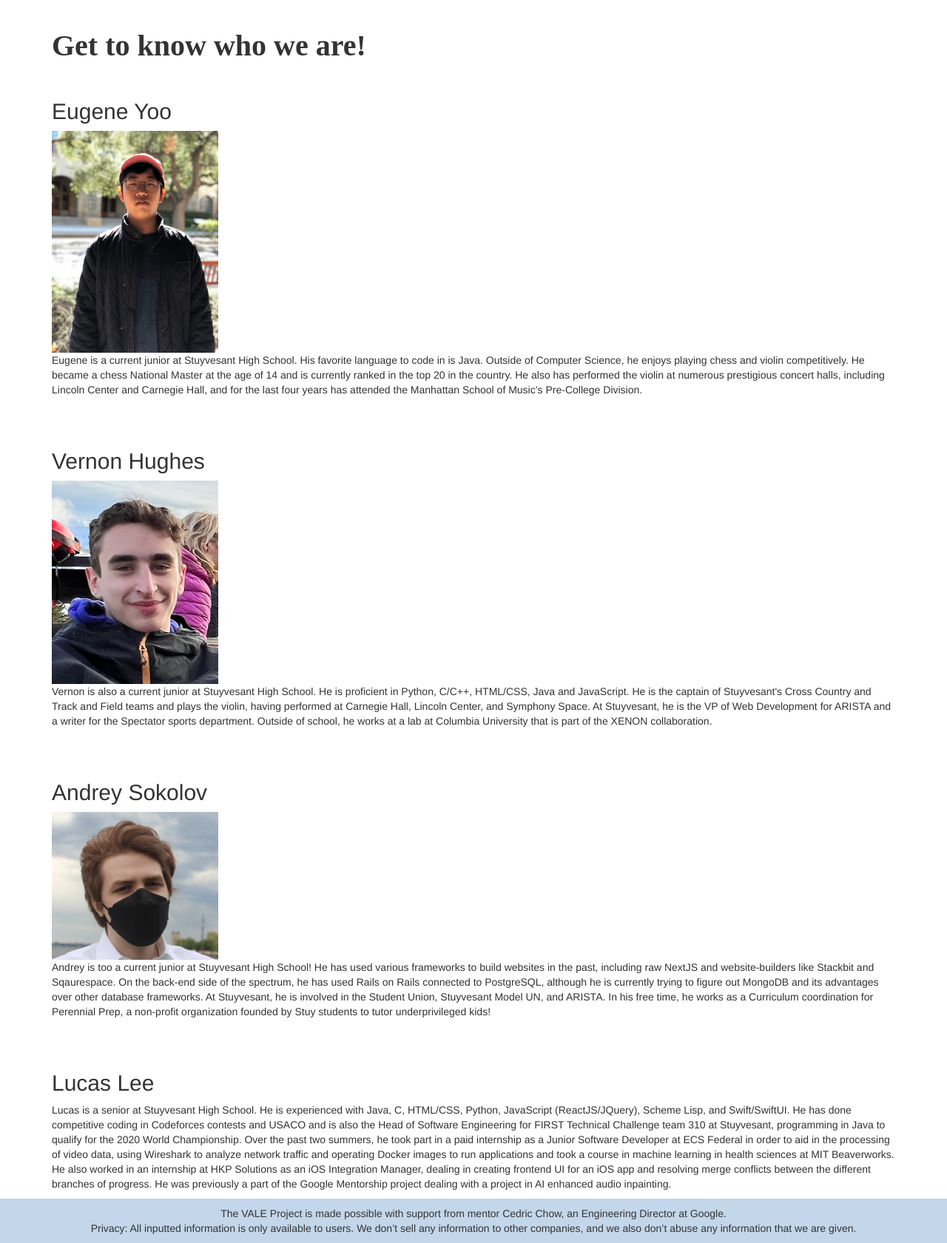
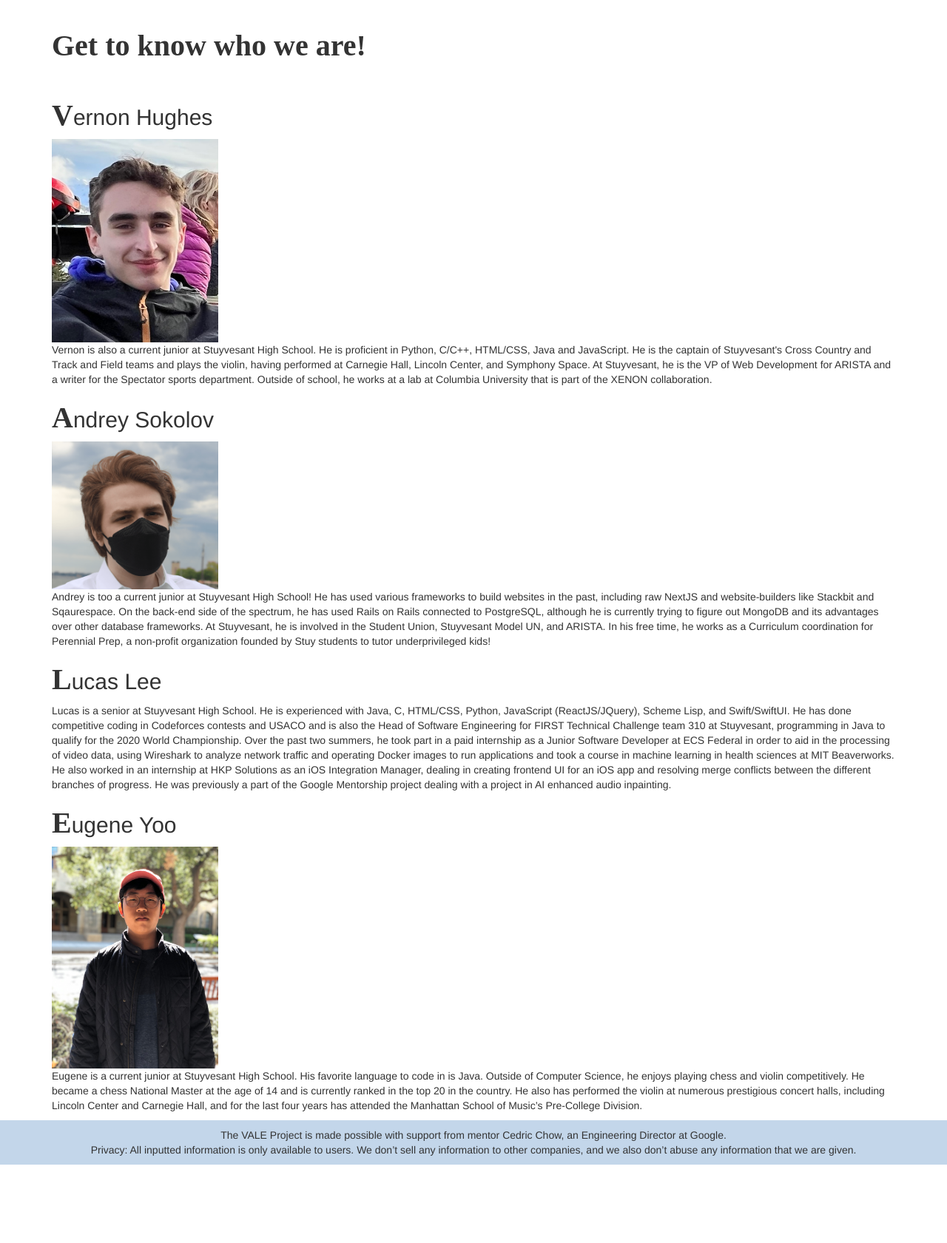
Before and after one commit to AndySok/google-mentorship, a Flask app: page /about_us in a window 1280 px wide. Shown: the part 52-1733 px from the top of the page at 74% size. After the commit the page ends 1627 px from the top, so only its background shows below. Run offline with Flask 2, Linux system fonts and the light colour scheme; some libraries are stand-ins or nearby versions.

Commit message:
style-updates

```diff
--- a/app/models.py
+++ b/app/models.py
@@ -111,7 +111,6 @@ class Medicine(db.Model):
             time_taken = datetime(2022, 1, 1, hour=self.time_taken.hour, minute=self.time_taken.minute, second=self.time_taken.second)
             time_taken = time_taken + timedelta(minutes = 10)
             time = time_taken.time()
-            print(self.cycles)
             for cycle in self.cycles:
                 if datetime.now().time() > cycle.time and cycle.time > (time):
                     self.taken = False
--- a/app/routes.py
+++ b/app/routes.py
@@ -178,8 +178,6 @@ def edit_medication(medication_id):
         form = AddMedicationForm()
         form.cycles.choices = [(cycle.id, cycle.name) for cycle in current_user.cycles]
 
-        print(form.cycles.data)
-
         if form.validate_on_submit():
             medication.name = form.name.data
             medication.dose = form.dose.data
@@ -295,8 +293,6 @@ def cycle(cycle_id):
         form = CycleTimeForm()
         form.medications.choices = [(medication.id, medication.name) for medication in current_user.medicines]
 
-        print(form.medications.choices)
-
         if form.validate_on_submit():
             cycle.time = form.time.data
 
--- a/app/static/styles.css
+++ b/app/static/styles.css
@@ -1,4 +1,4 @@
-.navbar {
+.navbar, footer, tr:nth-child(odd) {
     background-color: #C3D6EA;
 }
 
@@ -9,7 +9,7 @@ table, th, td {
     padding-right: 50px;
 }
 
-h1 {
+h1, .letter {
     font-size: 40px;
     font-family: apple-chancery;
     font-weight: bold;
@@ -28,10 +28,6 @@ th {
     background-color: #004E98;
 }
 
-tr:nth-child(odd){
-  background-color: #C3D6EA;
-}
-
 ul, ol{
     list-style-type: none;
     padding: 0;
@@ -43,7 +39,7 @@ ul, ol{
 }
 
 .take, .print {
-  background-color: #e7e7e7; /* Green */
+    background-color: #e7e7e7;
     border-radius: 12px;
     color: black;
     padding: 10px 50px;
@@ -101,7 +97,6 @@ ul, ol{
 footer {
     text-align: center;
     padding: 10px;
-  background-color: #C3D6EA;
 }
 
 .flex-wrapper {
--- a/app/templates/about_us.html
+++ b/app/templates/about_us.html
@@ -10,29 +10,33 @@
 
     <h1>Get to know who we are!</h1>
     <br>
-  <h2>Eugene Yoo</h2>
+    <div class="vernon-bio">
+        <h2><span class="letter">V</span>ernon Hughes</h2>
+        <img src="{{url_for('static', filename='Vernon.jpg')}}" width="225" height="275">
+        <p>
+          Vernon is also a current junior at Stuyvesant High School. He is proficient in Python, C/C++, HTML/CSS, Java and JavaScript. He is the captain of Stuyvesant's Cross Country and Track and Field teams and plays the violin, having performed at Carnegie Hall, Lincoln Center, and Symphony Space. At Stuyvesant, he is the VP of Web Development for ARISTA and a writer for the Spectator sports department. Outside of school, he works at a lab at Columbia University that is part of the XENON collaboration.
+        </p>
+    </div>
+    <div class="andrey-bio">
+        <h2><span class="letter">A</span>ndrey Sokolov</h2>
+        <img src="{{url_for('static', filename='Andrey.png')}}" width="225" height="200">
+        <p>
+          Andrey is too a current junior at Stuyvesant High School! He has used various frameworks to build websites in the past, including raw NextJS and website-builders like Stackbit and Sqaurespace. On the back-end side of the spectrum, he has used Rails on Rails connected to PostgreSQL, although he is currently trying to figure out MongoDB and its advantages over other database frameworks. At Stuyvesant, he is involved in the Student Union, Stuyvesant Model UN, and ARISTA. In his free time, he works as a Curriculum coordination for Perennial Prep, a non-profit organization founded by Stuy students to tutor underprivileged kids!
+        </p>
+    </div>
+    <div class="lucas-bio">
+        <h2><span class="letter">L</span>ucas Lee</h2>
+        <p>
+          Lucas is a senior at Stuyvesant High School. He is experienced with Java, C, HTML/CSS, Python, JavaScript (ReactJS/JQuery), Scheme Lisp, and Swift/SwiftUI. He has done  competitive coding in Codeforces contests and USACO and is also the Head of Software Engineering for FIRST Technical Challenge team 310 at Stuyvesant, programming in Java to qualify for the 2020 World Championship. Over the past two summers, he took part in a paid internship as a Junior Software Developer at ECS Federal in order to aid in the processing of video data, using Wireshark to analyze network traffic and operating Docker images to run applications and took a course in machine learning in health sciences at MIT Beaverworks. He also worked in an internship at HKP Solutions as an iOS Integration Manager, dealing in creating frontend UI for an iOS app and resolving merge conflicts between the different branches of progress. He was previously a part of the Google Mentorship project dealing with a project in AI enhanced audio inpainting.
+        </p>
+    </div>
+    <div class="eugene-bio">
+        <h2><span class="letter">E</span>ugene Yoo</h2>
         <img src="{{url_for('static', filename='EugeneY1.jpg')}}" width="225" height="300">
         <p>
           Eugene is a current junior at Stuyvesant High School. His favorite language to code in is Java. Outside of Computer Science, he enjoys playing chess and violin competitively. He became a chess National Master at the age of 14 and is currently ranked in the top 20 in the country. He also has performed the violin at numerous prestigious concert halls, including Lincoln Center and Carnegie Hall, and for the last four years has attended the Manhattan School of Music’s Pre-College Division.
         </p>
-<br> <br>
-<h2>Vernon Hughes</h2>
-  <img src="{{url_for('static', filename='Vernon.jpg')}}" width="225" height="275">
-<p>
-Vernon is also a current junior at Stuyvesant High School. He is proficient in Python, C/C++, HTML/CSS, Java and JavaScript. He is the captain of Stuyvesant's Cross Country and Track and Field teams and plays the violin, having performed at Carnegie Hall, Lincoln Center, and Symphony Space. At Stuyvesant, he is the VP of Web Development for ARISTA and a writer for the Spectator sports department. Outside of school, he works at a lab at Columbia University that is part of the XENON collaboration.
-</p>
-<br> <br>
-<h2>Andrey Sokolov</h2>
-<img src="{{url_for('static', filename='Andrey.png')}}" width="225" height="200">
-<p>
-  Andrey is too a current junior at Stuyvesant High School! He has used various frameworks to build websites in the past, including raw NextJS and website-builders like Stackbit and Sqaurespace. On the back-end side of the spectrum, he has used Rails on Rails connected to PostgreSQL, although he is currently trying to figure out MongoDB and its advantages over other database frameworks. At Stuyvesant, he is involved in the Student Union, Stuyvesant Model UN, and ARISTA. In his free time, he works as a Curriculum coordination for Perennial Prep, a non-profit organization founded by Stuy students to tutor underprivileged kids!
-</p>
-  <br> <br>
-  <h2>Lucas Lee</h2>
-<p>
-  Lucas is a senior at Stuyvesant High School. He is experienced with Java, C, HTML/CSS, Python, JavaScript (ReactJS/JQuery), Scheme Lisp, and Swift/SwiftUI. He has done  competitive coding in Codeforces contests and USACO and is also the Head of Software Engineering for FIRST Technical Challenge team 310 at Stuyvesant, programming in Java to qualify for the 2020 World Championship. Over the past two summers, he took part in a paid internship as a Junior Software Developer at ECS Federal in order to aid in the processing of video data, using Wireshark to analyze network traffic and operating Docker images to run applications and took a course in machine learning in health sciences at MIT Beaverworks. He also worked in an internship at HKP Solutions as an iOS Integration Manager, dealing in creating frontend UI for an iOS app and resolving merge conflicts between the different branches of progress. He was previously a part of the Google Mentorship project dealing with a project in AI enhanced audio inpainting.
-</p>
-
+    </div>
 </body>
 </html>
 {% endblock %}
--- a/app/templates/index.html
+++ b/app/templates/index.html
@@ -17,7 +17,7 @@
                 The medication aspect of the website is the core of the project. We have two primary users: elderly and caretakers. The user can input information about current medications that they take, including information about dosage, times of the day to take a specified medication, and how many pills are in each prescription before a new medication needs to be issued. To begin interacting with this information, click on the "Medication" page on the navigation bar.
             </div>
             <div class="ai-information">
-                The AI component of the website aims to increase ease of navigating the website. It is available in two different formats: a chat bot, where you can interact directly and get help with any possible questions about the program, as well as in a voice automated button, that is comparable to that of Alexa but has more of a focus on helping senior citizens in particular and can allow users to upload their medication information this way rather than through typing it in.
+                The AI component of the project aims to increase the ease of user interaction with the website. Implemented for Alexa, Google Home, and other virtual assistants using flask-ask, it uses the back-end of our website's framework to allow for users to access all the necessary information about their medication. It is not available through the website yet, but will be available to users with virtual assistants.
             </div>
         </div>
         <br></br>
```
Lines whose indentation alone changed are shown as unchanged.
